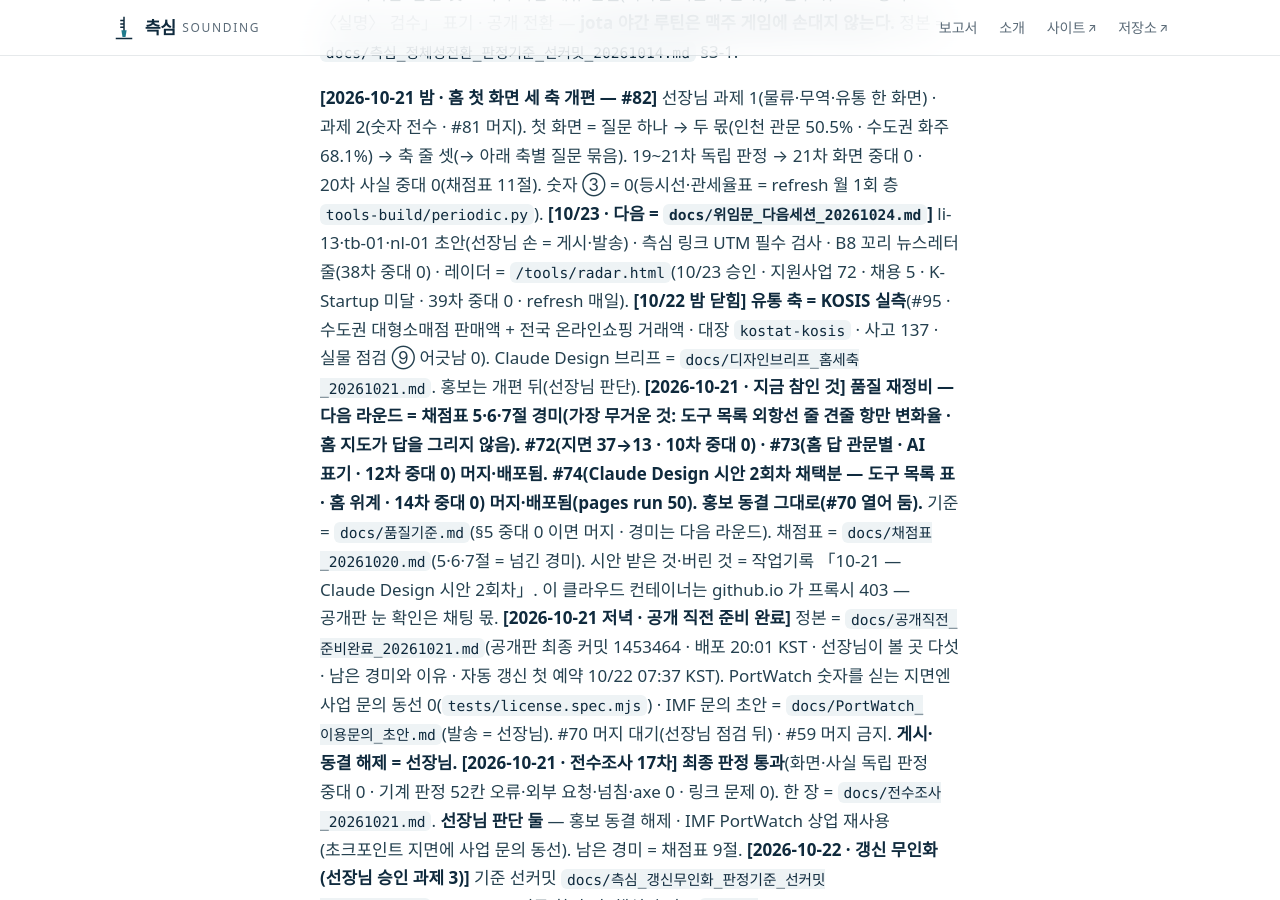
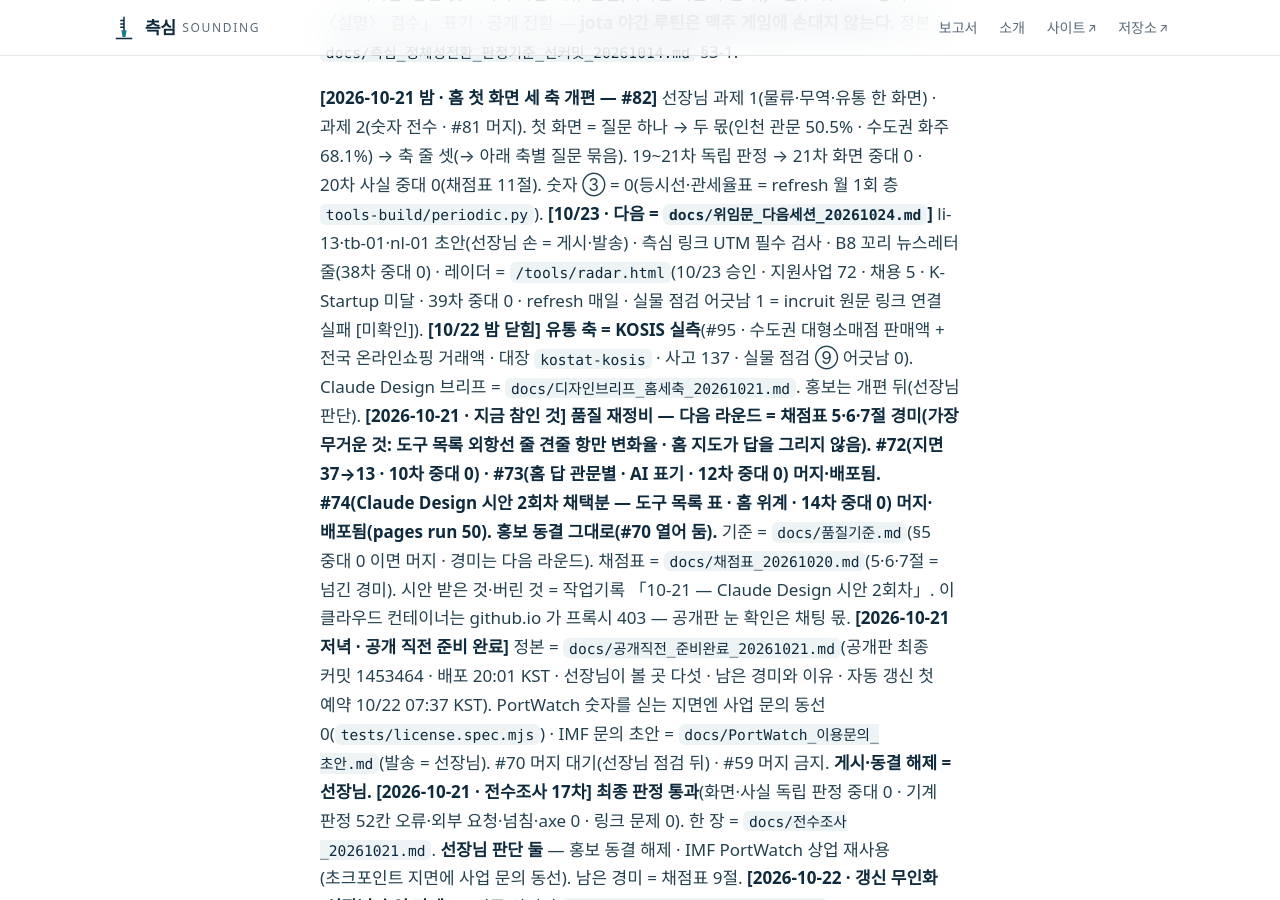
Before and after one commit to jisangj03-dev/incheon-port-analysis, a Jekyll site: the page built from docs/STATUS.md, in a window 1280 px wide and 900 px high, scrolled down 1557 px. Built offline with Jekyll 4.4.1, drawn with Linux system fonts in a browser that asks for light colours; some web fonts are replaced; our own code applies the rules of GitHub Pages for plain Markdown files.

Commit message:
기록 — #98 배포 뒤 실물 점검 3회(어긋남 3→2→1 · 남은 1 = incruit 원문 링크 연결 실패 [미확인]) · STATUS
Co-Authored-By: Claude Opus 5.5 <noreply@anthropic.com>
Claude-Session: https://claude.ai/code/session_01MZ3cYDGK1Kxw411tM3B3jH

```diff
--- a/docs/STATUS.md
+++ b/docs/STATUS.md
@@ -33,7 +33,7 @@ A 는 이쪽이 지금 할 수 있는 것, C 는 아직 안 본 축이다.
 **[인계 · 2026-10-14] 맥주 게임 = 측심 세션 몫**(클라우드 세션 ad6a21f7). 1차(구조·규칙 데이터 `data/sim/beer-game.json`·엔진·시험 지면 `lab/beer-game.html`·시험)는 #40 으로 머지됨. 남은 것 = 시각 마감·메뉴 연결(디자인 기준이 선 뒤) · 검수 뒤 「AI 정리 · 〈실명〉 검수」 표기 · 공개 전환 — **jota 야간 루틴은 맥주 게임에 손대지 않는다.** 정본 = `docs/측심_정체성전환_판정기준_선커밋_20261014.md` §3-1.
 
 
-**[2026-10-21 밤 · 홈 첫 화면 세 축 개편 — #82]** 선장님 과제 1(물류·무역·유통 한 화면) · 과제 2(숫자 전수 · #81 머지). 첫 화면 = 질문 하나 → 두 몫(인천 관문 50.5% · 수도권 화주 68.1%) → 축 줄 셋(→ 아래 축별 질문 묶음). 19~21차 독립 판정 → 21차 화면 중대 0 · 20차 사실 중대 0(채점표 11절). 숫자 ③ = 0(등시선·관세율표 = refresh 월 1회 층 `tools-build/periodic.py`). **[10/23 · 다음 = `docs/위임문_다음세션_20261024.md`]** li-13·tb-01·nl-01 초안(선장님 손 = 게시·발송) · 측심 링크 UTM 필수 검사 · B8 꼬리 뉴스레터 줄(38차 중대 0) · 레이더 = `/tools/radar.html`(10/23 승인 · 지원사업 72 · 채용 5 · K-Startup 미달 · 39차 중대 0 · refresh 매일). **[10/22 밤 닫힘] 유통 축 = KOSIS 실측**(#95 · 수도권 대형소매점 판매액 + 전국 온라인쇼핑 거래액 · 대장 `kostat-kosis` · 사고 137 · 실물 점검 ⑨ 어긋남 0). Claude Design 브리프 = `docs/디자인브리프_홈세축_20261021.md`. 홍보는 개편 뒤(선장님 판단).
+**[2026-10-21 밤 · 홈 첫 화면 세 축 개편 — #82]** 선장님 과제 1(물류·무역·유통 한 화면) · 과제 2(숫자 전수 · #81 머지). 첫 화면 = 질문 하나 → 두 몫(인천 관문 50.5% · 수도권 화주 68.1%) → 축 줄 셋(→ 아래 축별 질문 묶음). 19~21차 독립 판정 → 21차 화면 중대 0 · 20차 사실 중대 0(채점표 11절). 숫자 ③ = 0(등시선·관세율표 = refresh 월 1회 층 `tools-build/periodic.py`). **[10/23 · 다음 = `docs/위임문_다음세션_20261024.md`]** li-13·tb-01·nl-01 초안(선장님 손 = 게시·발송) · 측심 링크 UTM 필수 검사 · B8 꼬리 뉴스레터 줄(38차 중대 0) · 레이더 = `/tools/radar.html`(10/23 승인 · 지원사업 72 · 채용 5 · K-Startup 미달 · 39차 중대 0 · refresh 매일 · 실물 점검 어긋남 1 = incruit 원문 링크 연결 실패 [미확인]). **[10/22 밤 닫힘] 유통 축 = KOSIS 실측**(#95 · 수도권 대형소매점 판매액 + 전국 온라인쇼핑 거래액 · 대장 `kostat-kosis` · 사고 137 · 실물 점검 ⑨ 어긋남 0). Claude Design 브리프 = `docs/디자인브리프_홈세축_20261021.md`. 홍보는 개편 뒤(선장님 판단).
 **[2026-10-21 · 지금 참인 것] 품질 재정비 — 다음 라운드 = 채점표 5·6·7절 경미(가장 무거운 것: 도구 목록 외항선 줄 견줄 항만 변화율 · 홈 지도가 답을 그리지 않음). #72(지면 37→13 · 10차 중대 0) · #73(홈 답 관문별 · AI 표기 · 12차 중대 0) 머지·배포됨. #74(Claude Design 시안 2회차 채택분 — 도구 목록 표 · 홈 위계 · 14차 중대 0) 머지·배포됨(pages run 50). 홍보 동결 그대로(#70 열어 둠).** 기준 = `docs/품질기준.md`(§5 중대 0 이면 머지 · 경미는 다음 라운드). 채점표 = `docs/채점표_20261020.md`(5·6·7절 = 넘긴 경미). 시안 받은 것·버린 것 = 작업기록 「10-21 — Claude Design 시안 2회차」. 이 클라우드 컨테이너는 github.io 가 프록시 403 — 공개판 눈 확인은 채팅 몫.
 **[2026-10-21 저녁 · 공개 직전 준비 완료]** 정본 = `docs/공개직전_준비완료_20261021.md`(공개판 최종 커밋 1453464 · 배포 20:01 KST · 선장님이 볼 곳 다섯 · 남은 경미와 이유 · 자동 갱신 첫 예약 10/22 07:37 KST). PortWatch 숫자를 싣는 지면엔 사업 문의 동선 0(`tests/license.spec.mjs`) · IMF 문의 초안 = `docs/PortWatch_이용문의_초안.md`(발송 = 선장님). #70 머지 대기(선장님 점검 뒤) · #59 머지 금지. **게시·동결 해제 = 선장님.**
 **[2026-10-21 · 전수조사 17차] 최종 판정 통과**(화면·사실 독립 판정 중대 0 · 기계 판정 52칸 오류·외부 요청·넘침·axe 0 · 링크 문제 0). 한 장 = `docs/전수조사_20261021.md`. **선장님 판단 둘** — 홍보 동결 해제 · IMF PortWatch 상업 재사용(초크포인트 지면에 사업 문의 동선). 남은 경미 = 채점표 9절.
```
Also changed, not shown: docs/작업기록.md (+16 -0 lines).
